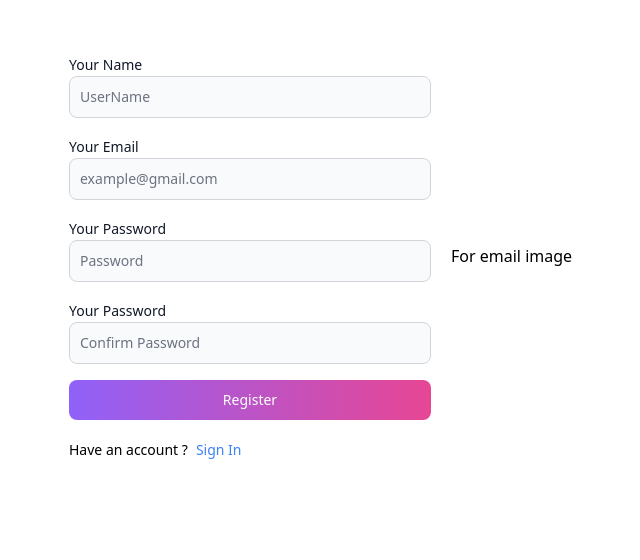
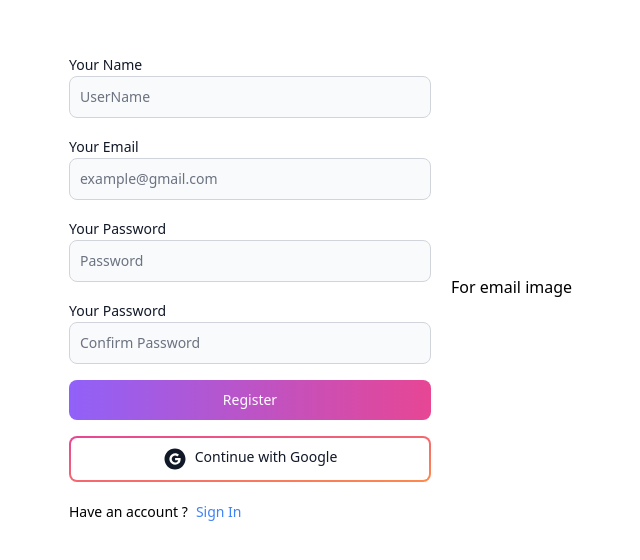
Before and after one commit to Selani00/Weather-app-Frontend, a React (Vite) app in the folder front-end/: page /registration in a window 1280 px wide. Shown: the top 560 px of the page, without its empty margins (199-839 px from the left). Built offline with nearby package versions, Linux system fonts and the light colour scheme.

Commit message:
Add firebase for google authentication

```diff
--- a/front-end/package.json
+++ b/front-end/package.json
@@ -11,6 +11,7 @@
   },
   "dependencies": {
     "@reduxjs/toolkit": "^2.2.5",
+    "firebase": "^10.12.2",
     "flowbite-react": "^0.9.0",
     "react": "^18.2.0",
     "react-dom": "^18.2.0",
--- /dev/null
+++ b/front-end/src/components/GoogleAuth.jsx
@@ -0,0 +1,62 @@
+import React from "react";
+import { Button } from "flowbite-react";
+import { AiFillGoogleCircle } from "react-icons/ai";
+import { GoogleAuthProvider, signInWithPopup, getAuth } from "firebase/auth";
+import { app } from "../firebase";
+import { useDispatch } from "react-redux";
+import { signInScuccess } from '../redux/user/userSlice'
+import { useNavigate } from 'react-router-dom'
+
+
+const GoogleAuth = () => {
+    const auth = getAuth(app);
+    const dispatch = useDispatch();
+    const navigate = useNavigate();
+
+  const handleGoogleClick = async () => {
+    const provider = new GoogleAuthProvider();
+
+
+    // Add custome provider parameters for Google. cz we need to always select the email
+    provider.setCustomParameters({
+      prompt: "select_account",
+    });
+
+    try {
+      const resultsFromGoogle = await signInWithPopup(auth, provider);
+      const res = await fetch('/api/auth/google',{
+        method: 'POST',
+        headers: {
+            'Content-Type': 'application/json'
+        },
+        body: JSON.stringify({
+            name : resultsFromGoogle.user.displayName,
+            email : resultsFromGoogle.user.email,
+        })
+    })
+
+    const data = await res.json();
+        if(res.ok){
+            dispatch(signInScuccess(data));
+            navigate('/weather');
+
+        }
+    } catch (err) {
+      console.log(err);
+    }
+  };
+
+  return (
+    <Button
+      type="button"
+      gradientDuoTone="pinkToOrange"
+      outline
+      onClick={handleGoogleClick}
+    >
+      <AiFillGoogleCircle className="w-6 h-6 mr-2" />
+      Continue with Google
+    </Button>
+  );
+};
+
+export default GoogleAuth;
--- /dev/null
+++ b/front-end/src/firebase.js
@@ -0,0 +1,17 @@
+// Import the functions you need from the SDKs you need
+import { initializeApp } from "firebase/app";
+// TODO: Add SDKs for Firebase products that you want to use
+// https://firebase.google.com/docs/web/setup#available-libraries
+
+// Your web app's Firebase configuration
+const firebaseConfig = {
+  apiKey: import.meta.env.VITE_FIREBASE_API_KEY,
+  authDomain: "weather-app-3a7ba.firebaseapp.com",
+  projectId: "weather-app-3a7ba",
+  storageBucket: "weather-app-3a7ba.appspot.com",
+  messagingSenderId: "744654142911",
+  appId: "1:744654142911:web:b533eb3e1f4987b8a4350a"
+};
+
+// Initialize Firebase
+export const app = initializeApp(firebaseConfig);
--- a/front-end/src/pages/auth/Login.jsx
+++ b/front-end/src/pages/auth/Login.jsx
@@ -8,6 +8,7 @@ import {
   signInFailure,
   signInStart,
 } from "../../redux/user/userSlice";
+import GoogleAuth from "../../components/GoogleAuth";
 
 const Login = () => {
   const [formData, setFormData] = useState({});
@@ -98,7 +99,11 @@ const Login = () => {
                 "Sign In"
               )}
             </Button>
-            <div className="flex gap-2 text-sm mt-5">
+            <GoogleAuth/>
+
+          </form>
+
+          <div className="flex gap-2 text-sm mt-5">
               <span>Don't have an account ?</span>
               <Link
                 to="/registration"
@@ -107,7 +112,6 @@ const Login = () => {
                 Sign Up
               </Link>
             </div>
-          </form>
         </div>
       </div>
     </div>
--- a/front-end/src/pages/auth/Registration.jsx
+++ b/front-end/src/pages/auth/Registration.jsx
@@ -1,6 +1,7 @@
 import React, { useState } from "react";
 import { Button, Label, TextInput } from "flowbite-react";
 import { Link } from "react-router-dom";
+import GoogleAuth from "../../components/GoogleAuth";
 
 const Registration = () => {
   const [formData, setFormData] = useState({});
@@ -90,6 +91,7 @@ const Registration = () => {
             <Button type="submit" value="Login" gradientDuoTone="purpleToPink">
               Register
             </Button>
+            <GoogleAuth/>
           </form>
 
           <div className="flex gap-2 text-sm mt-5">
```
Also changed, not shown: 2 other files (tests, documents, lock files or other folders).
